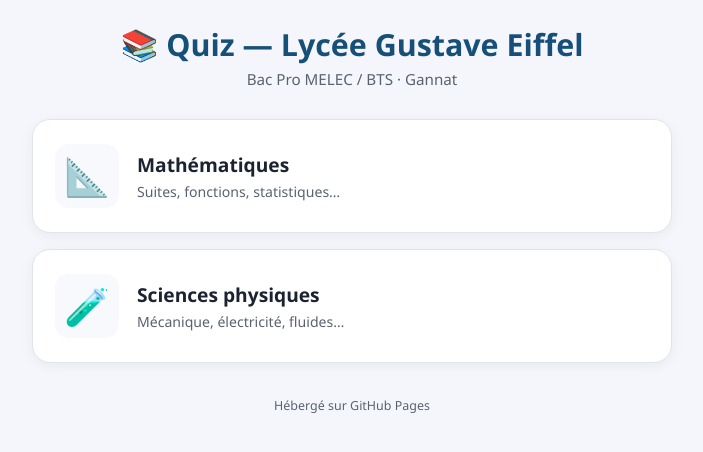
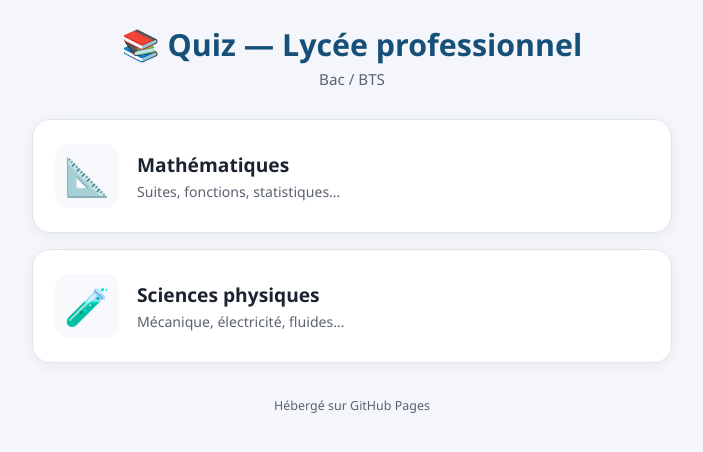
Before and after one commit to jchabrolauvergne-pixel/MSC, a plain HTML site: page index.html in a window 1280 px wide. Shown: the whole page, without its empty margins (288-991 px from the left). Drawn offline with Linux system fonts and the light colour scheme.

Commit message:
Update index.html

```diff
--- a/index.html
+++ b/index.html
@@ -51,8 +51,8 @@
 <body>
 <div class="wrap">
   <header>
-    <h1>📚 Quiz — Lycée Gustave Eiffel</h1>
-    <p>Bac Pro MELEC / BTS · Gannat</p>
+    <h1>📚 Quiz — Lycée professionnel</h1>
+    <p>Bac / BTS</p>
   </header>
 
   <div class="subject-grid">
```
